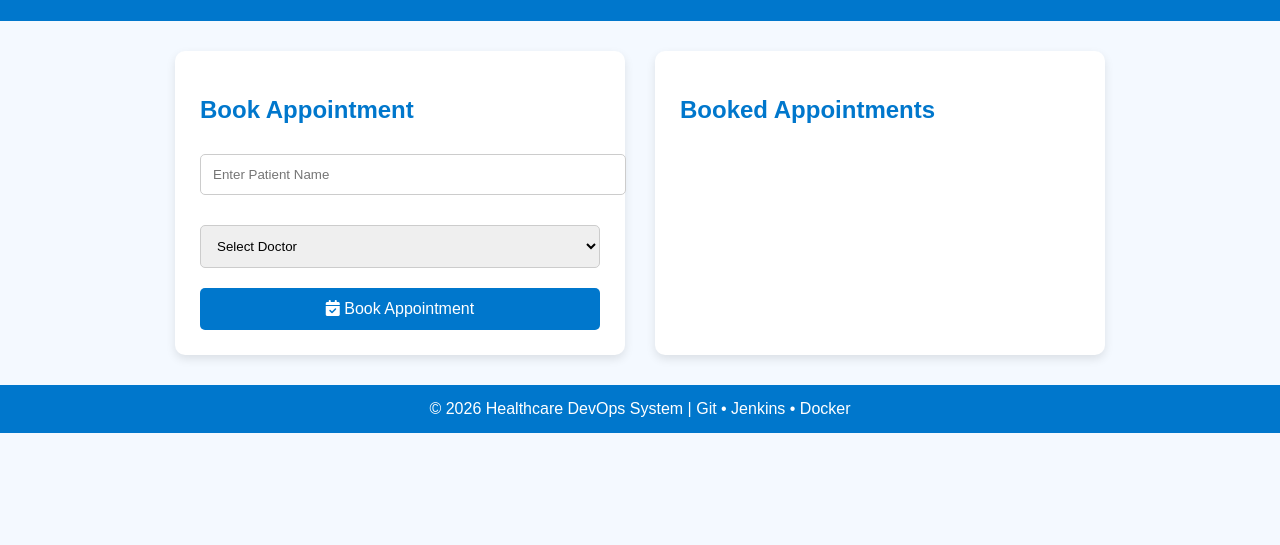
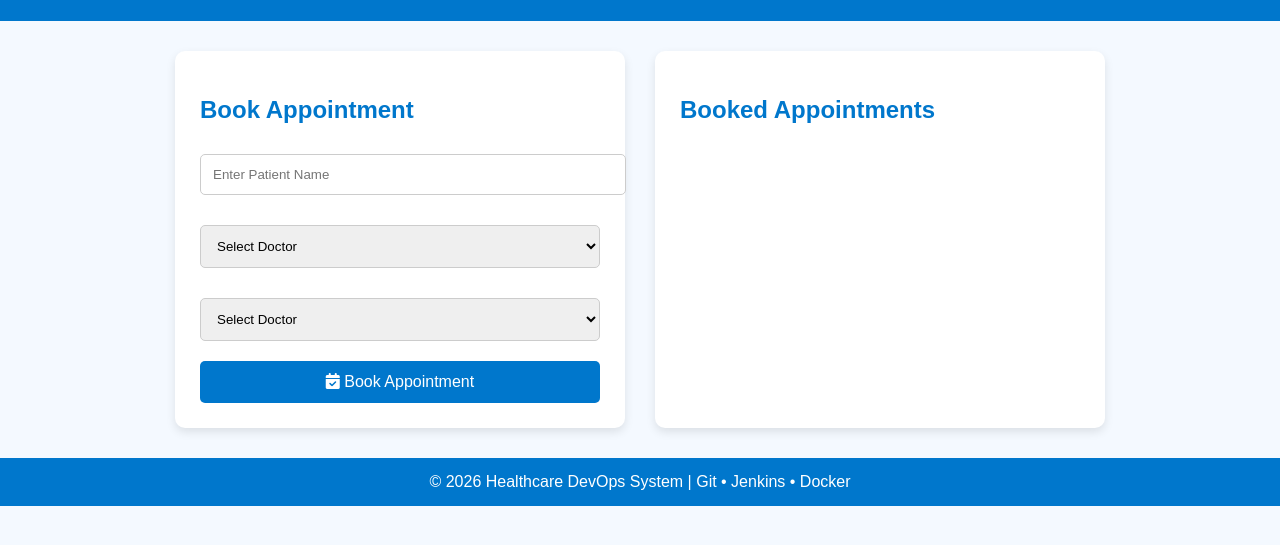
Before and after one commit to arun0180/Devops-Health-App, a website: page public/index.html in a window 1280 px wide. Shown: the part 99-644 px from the top of the page. Drawn offline with Linux system fonts and the light colour scheme.

Commit message:
Improved Healthcare UI

```diff
--- a/public/index.html
+++ b/public/index.html
@@ -42,6 +42,18 @@
                 <option>Dr. Priya - Dermatologist</option>
 
             </select>
+             <select id="doctorName">
+
+                <option value="">Select Doctor</option>
+
+                <option>Dr. Smith - Cardiologist</option>
+
+                <option>Dr. Kumar - Neurologist</option>
+
+                <option>Dr. Priya - Dermatologist</option>
+
+            </select>
+
 
             <button onclick="bookAppointment()">
                 <i class="fa-solid fa-calendar-check"></i>
```
Also changed, not shown: public/style.css (line endings or trailing spaces).
